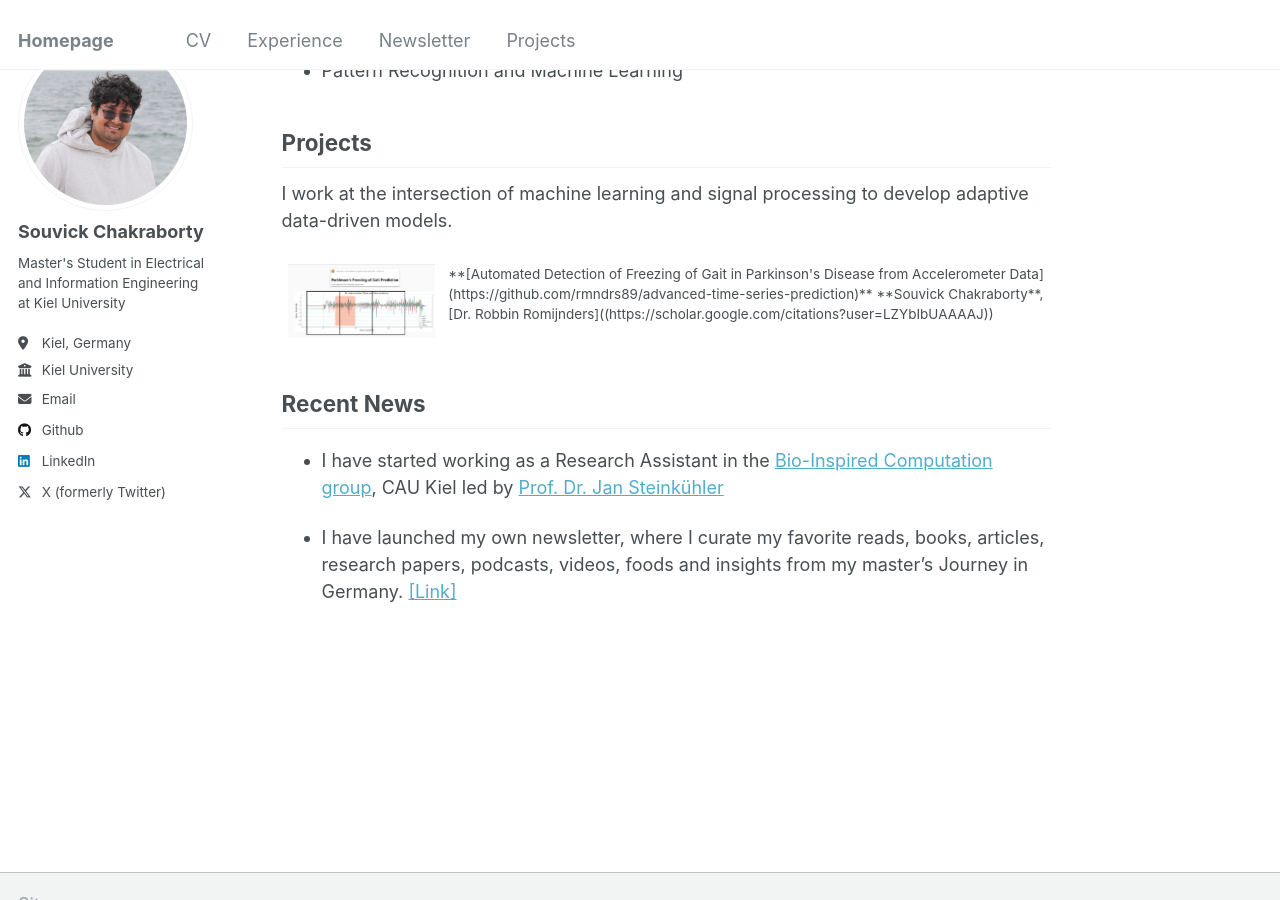
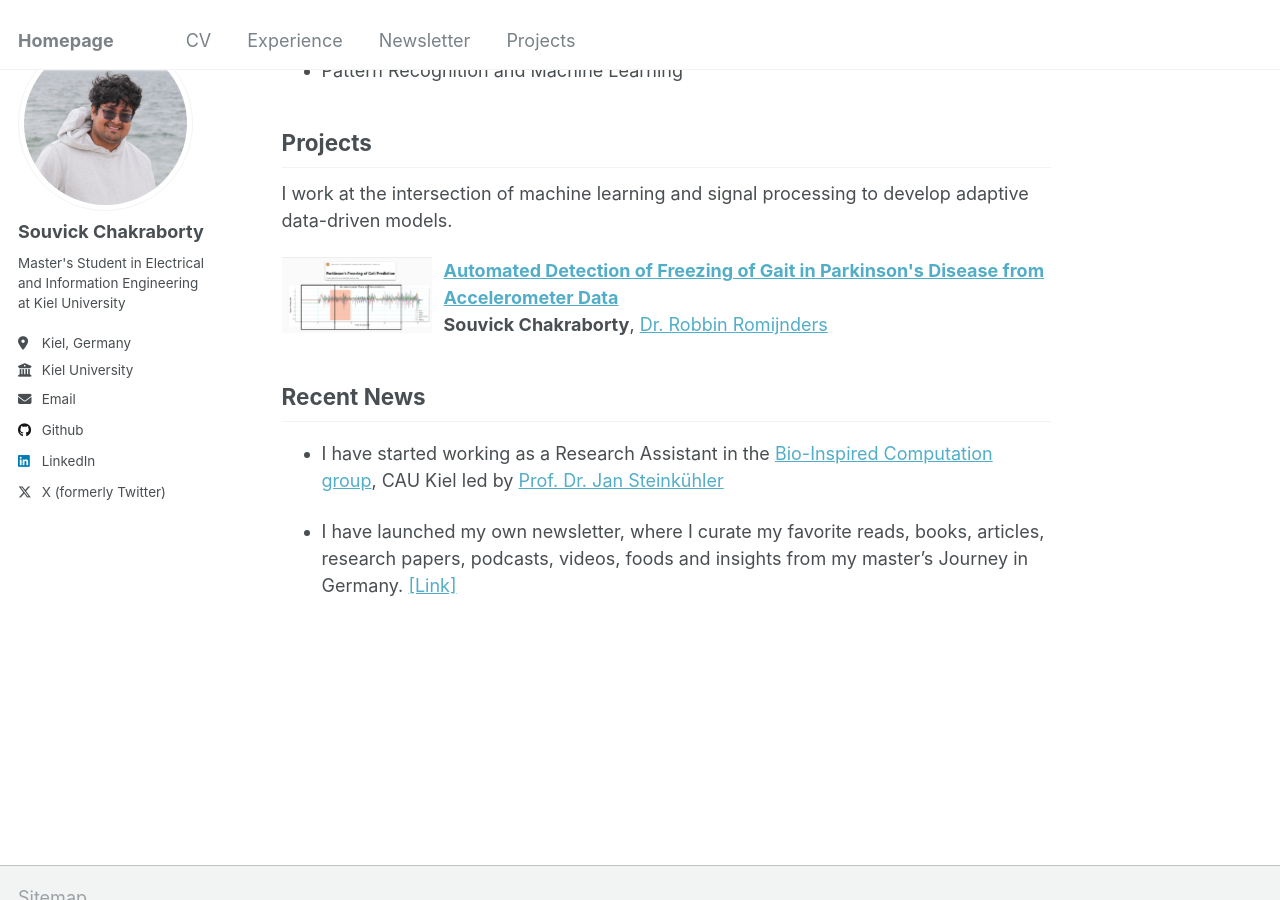
Before and after one commit to SouvickC/SouvickC.github.io, a Jekyll site: the page built from _pages/about.md, in a window 1280 px wide and 900 px high, scrolled down 699 px. Built offline with Jekyll 4.4.1, drawn with Linux system fonts in a browser that asks for light colours.

Commit message:
projects added

```diff
--- a/_pages/about.md
+++ b/_pages/about.md
@@ -36,18 +36,18 @@ Projects
 
 I work at the intersection of machine learning and signal processing to develop adaptive data-driven models.
 
-<table style="border-collapse: collapse; border: none;">
-<tr style="border: none;">
-<td width="160" style="border: none; vertical-align: top;">
-<img src="images\FOG.png" width="150">
-</td>
-<td style="border: none; vertical-align: top;">
+<div style="display:flex;gap:12px;align-items:flex-start;">
+  <img src="{{ '/images/FOG.png' | relative_url }}" width="150" alt="FoG project">
+  <div>
+    <strong><a href="https://github.com/rmndrs89/advanced-time-series-prediction">
+      Automated Detection of Freezing of Gait in Parkinson's Disease from Accelerometer Data
+    </a></strong><br>
+    <strong>Souvick Chakraborty</strong>,
+    <a href="https://scholar.google.com/citations?user=LZYbIbUAAAAJ">Dr. Robbin Romijnders</a>
+  </div>
+</div>
 
-**[Automated Detection of Freezing of Gait in Parkinson's Disease from Accelerometer Data](https://github.com/rmndrs89/advanced-time-series-prediction)**
-**Souvick Chakraborty**, [Dr. Robbin Romijnders]((https://scholar.google.com/citations?user=LZYbIbUAAAAJ))
-</td>
-</tr>
-</table>
+
 
 
 
```
